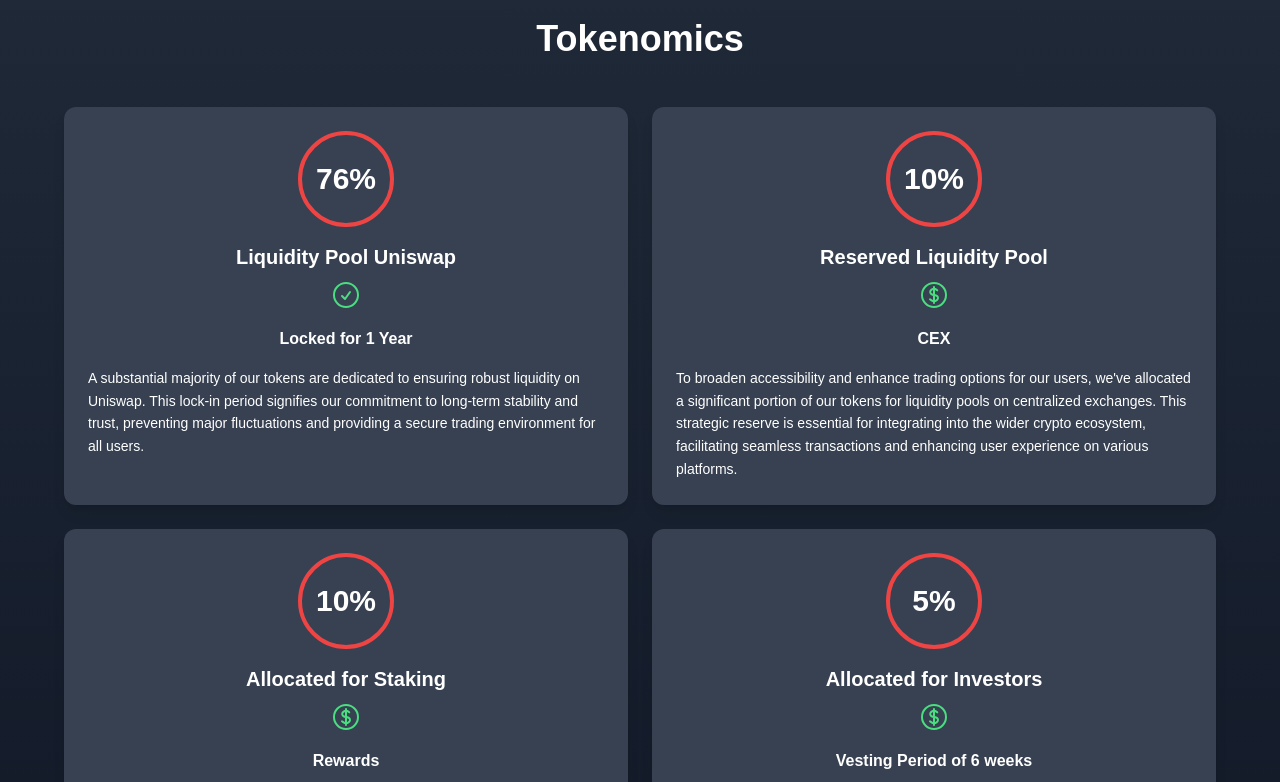
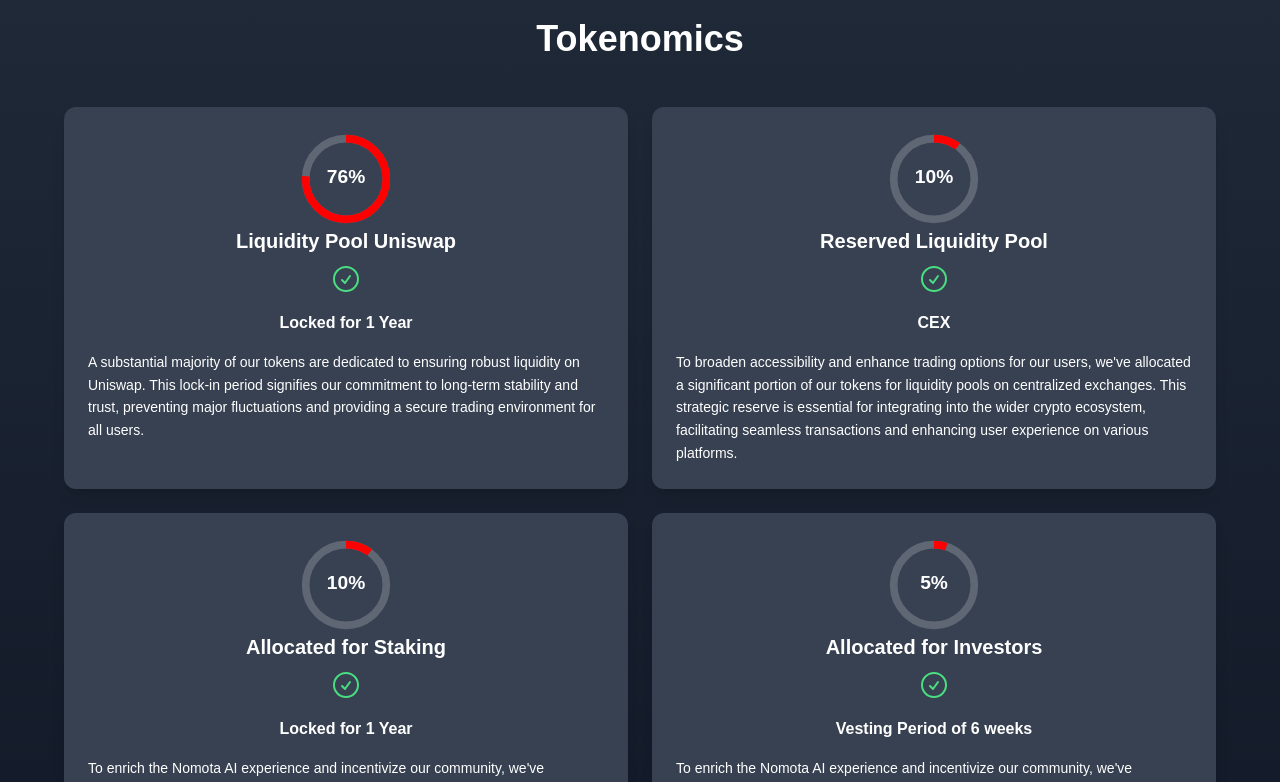
Before and after one commit to MohanVarma1965/NomotaAI, a React (Create React App) app: page / in a window 1280 px wide. Shown: the part 1920-2702 px from the top of the page. Built offline with nearby package versions, Linux system fonts and the light colour scheme.

Commit message:
dynamic circle percentages on Tokenomics sec

```diff
--- a/src/components/Main/Tokenomics/index.tsx
+++ b/src/components/Main/Tokenomics/index.tsx
@@ -1,19 +1,41 @@
-import React from 'react';
+import React from "react";
 import { CheckCircleIcon, CurrencyDollarIcon } from '@heroicons/react/24/outline';
 
 const Tokenomics: React.FC = () => {
+  const generateCircle = (percentage: number) => {
+    const radius = 42; // Radius of the circle
+    const circumference = 2 * Math.PI * radius;
+    const offset = ((100 - percentage) / 100) * circumference;
+
+    return (
+      <svg className="w-24 h-24" viewBox="0 0 100 100">
+        <circle cx="50" cy="50" r={radius} fill="transparent" stroke="rgba(255,255,255,0.2)" strokeWidth="8" />
+        <circle
+          cx="50"
+          cy="50"
+          r={radius}
+          fill="transparent"
+          stroke="red"
+          strokeWidth="8"
+          strokeDasharray={circumference}
+          strokeDashoffset={offset}
+          transform="rotate(-90 50 50)"
+        />
+        <text x="50" y="54" fill="white" fontSize="20" textAnchor="middle" fontWeight="bold">{`${percentage}%`}</text>
+      </svg>
+    );
+  };
+
   return (
     <div className="py-12 text-white bg-gradient-to-b from-gray-800 to-gray-900 md:px-4 max-md:p-8">
       <div className="mb-12 text-center">
         <h2 className="text-4xl font-bold">Tokenomics</h2>
       </div>
       <div className="grid max-w-6xl grid-cols-1 gap-6 mx-auto lg:grid-cols-2">
-        {/* Tile 1 */}
+
         <div className="p-6 transition duration-300 ease-in-out bg-gray-700 shadow-lg rounded-xl hover:scale-105">
           <div className="flex justify-center">
-            <div className="flex items-center justify-center w-24 h-24 mb-4 border-4 border-red-500 rounded-full">
-              <span className="text-3xl font-bold">76%</span>
-            </div>
+            {generateCircle(76)}
           </div>
           <h3 className="mb-2 text-xl font-bold text-center">Liquidity Pool Uniswap</h3>
           <div className="flex justify-center mb-4">
@@ -21,22 +43,19 @@ const Tokenomics: React.FC = () => {
           </div>
           <p className="mb-4 font-semibold text-center">Locked for 1 Year</p>
           <p className="text-sm leading-relaxed">
-            A substantial majority of our tokens are dedicated to ensuring robust liquidity on Uniswap. This lock-in
+          A substantial majority of our tokens are dedicated to ensuring robust liquidity on Uniswap. This lock-in
             period signifies our commitment to long-term stability and trust, preventing major fluctuations and
             providing a secure trading environment for all users.
-          </p>
+            </p>
         </div>
-
 
         <div className="p-6 transition duration-300 ease-in-out bg-gray-700 shadow-lg rounded-xl hover:scale-105">
           <div className="flex justify-center">
-            <div className="flex items-center justify-center w-24 h-24 mb-4 border-4 border-red-500 rounded-full">
-              <span className="text-3xl font-bold">10%</span>
-            </div>
+            {generateCircle(10)}
           </div>
           <h3 className="mb-2 text-xl font-bold text-center">Reserved Liquidity Pool</h3>
           <div className="flex justify-center mb-4">
-            <CurrencyDollarIcon className="w-8 h-8 text-green-400" />
+            <CheckCircleIcon className="w-8 h-8 text-green-400" />
           </div>
           <p className="mb-4 font-semibold text-center">CEX</p>
           <p className="text-sm leading-relaxed">
@@ -49,33 +68,29 @@ const Tokenomics: React.FC = () => {
 
         <div className="p-6 transition duration-300 ease-in-out bg-gray-700 shadow-lg rounded-xl hover:scale-105">
           <div className="flex justify-center">
-            <div className="flex items-center justify-center w-24 h-24 mb-4 border-4 border-red-500 rounded-full">
-              <span className="text-3xl font-bold">10%</span>
-            </div>
+            {generateCircle(10)}
           </div>
           <h3 className="mb-2 text-xl font-bold text-center">Allocated for Staking</h3>
           <div className="flex justify-center mb-4">
-            <CurrencyDollarIcon className="w-8 h-8 text-green-400" />
+            <CheckCircleIcon className="w-8 h-8 text-green-400" />
           </div>
-          <p className="mb-4 font-semibold text-center">Rewards</p>
+          <p className="mb-4 font-semibold text-center">Locked for 1 Year</p>
           <p className="text-sm leading-relaxed">
           To enrich the Nomota AI experience and incentivize our community, we've allocated 10% of our tokens
             specifically for staking rewards. This allocation is designed to reward users who invest in the stability
             and growth of our platform, offering a tangible appreciation for their confidence and support. By staking
             their tokens, users not only contribute to the security and robustness of Nomota AI but also earn rewards
             that can be used across our platform, including on bot usage and in our marketplace for VPS and GPU rentals.
-          </p>
+            </p>
         </div>
 
         <div className="p-6 transition duration-300 ease-in-out bg-gray-700 shadow-lg rounded-xl hover:scale-105">
           <div className="flex justify-center">
-            <div className="flex items-center justify-center w-24 h-24 mb-4 border-4 border-red-500 rounded-full">
-              <span className="text-3xl font-bold">5%</span>
-            </div>
+            {generateCircle(5)}
           </div>
           <h3 className="mb-2 text-xl font-bold text-center">Allocated for Investors</h3>
           <div className="flex justify-center mb-4">
-            <CurrencyDollarIcon className="w-8 h-8 text-green-400" />
+            <CheckCircleIcon className="w-8 h-8 text-green-400" />
           </div>
           <p className="mb-4 font-semibold text-center">Vesting Period of 6 weeks</p>
           <p className="text-sm leading-relaxed">
```
